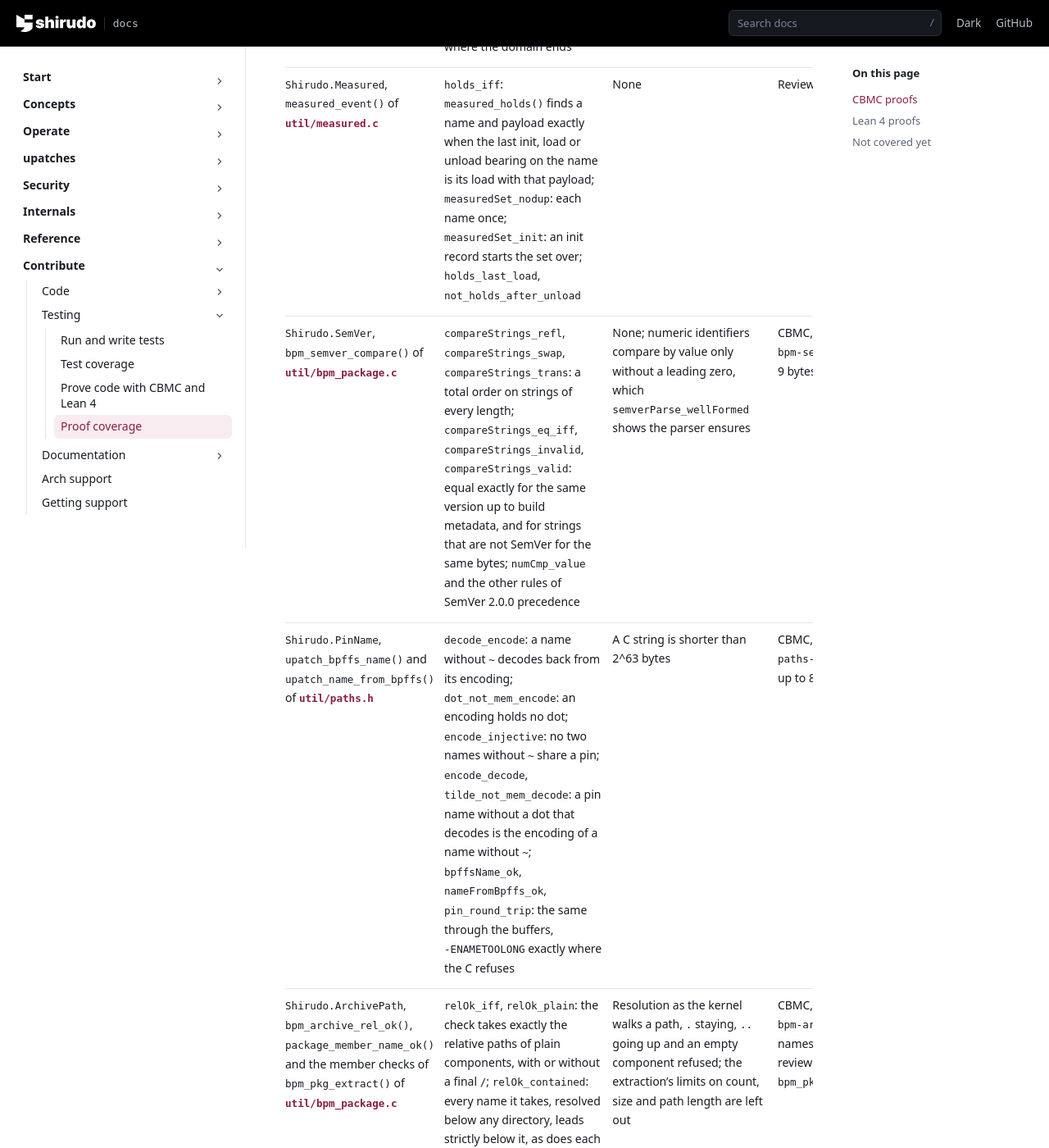
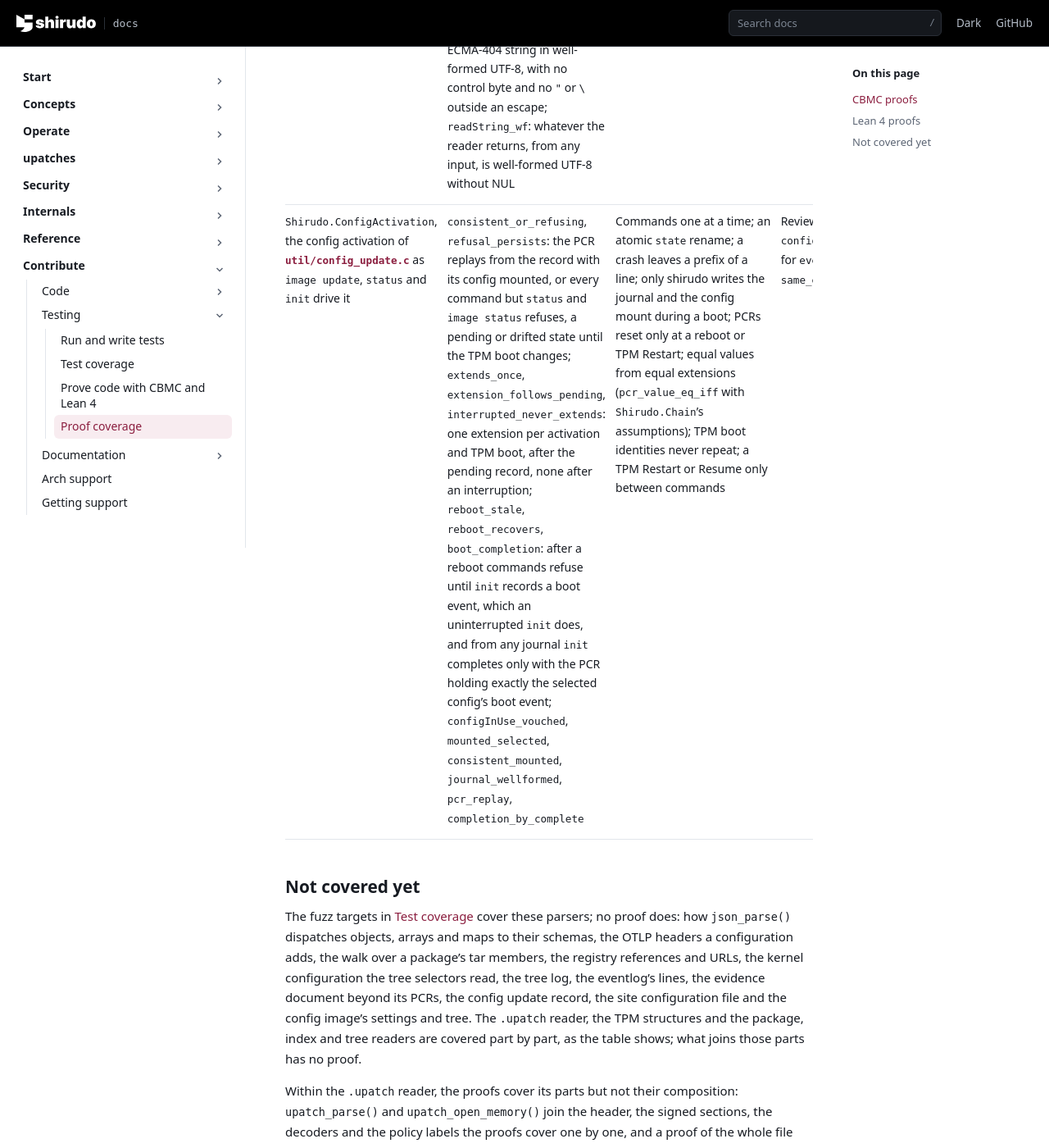
Before and after one commit to AliBashaSY/shirudo, a Sphinx documentation site: the page built from Documentation/contribute/testing/proof-coverage.rst, in a window 1280 px wide and 1400 px high, scrolled down 15383 px. Shown: the whole window at 82% size. Built offline with Sphinx 7.4.7, drawn with Linux system fonts in a browser that asks for light colours; pages that are not in the unit, such as notebooks, are missing from menus; some of the changed text lies outside the part shown.

Commit message:
testing: prove the config activation protocol in Lean 4
A config activation is durable before it extends the config PCR, and an
interruption after that point is meant to leave a target that refuses
until a reboot, extends nothing more and never runs one config while
its records claim another. Tests reach a few of the interruptions; the
interesting ones, an extension the TPM took whose answer was lost or a
crash inside an append, are hard to stage.

Shirudo.ConfigActivation models util/config_update.c as image update,
status and init drive it, with a crash between every two steps, lost
TPM answers, extensions by other processes, reboots and TPM Restarts
and Resumes, and proves for every reachable state that the PCR replays
from the record with its config mounted or every command but status
and image status refuses, that shirudo extends once per activation and
TPM boot and never after an interruption, and that a reboot followed by
an uninterrupted init records the boot event and admits commands. It
also states, as a trace of the C, that after a Resume a hand-run init
takes the activation for a new TPM boot and completes it without a
reboot. The CBMC proof config-update-follows shows event_follows()
accepts exactly the records the model lets follow; mutants that ignore
the reset count, the root or the PCR check fail it.

Signed-off-by: Daniel Borkmann <daniel@iogearbox.net>

```diff
--- a/Documentation/contribute/testing/proof-coverage.rst
+++ b/Documentation/contribute/testing/proof-coverage.rst
@@ -441,6 +441,14 @@ or shorter, and "lengths 0 to 6" every input of each of those lengths.
      - ``tls_classical_hosts_valid()``
      - Values of 0 to 7 bytes
      - Empty, or DNS names apart by commas
+   * - ``config-update-follows``
+     - ``event_follows()`` and ``same_event()`` of :src:`util/config_update.c`
+     - Every record ``record_decode()`` accepts, and the zeroed one before
+       the first line
+     - ``event_follows()`` accepts exactly what ``Follows`` of
+       ``Shirudo.ConfigActivation`` does and refuses with ``EUCLEAN``;
+       ``same_event()`` is the equality of TPM boot, sequence, PCR, kind,
+       initial value and root
    * - ``image-bootstrap``
      - ``bootstrap_parse()`` with ``read_text_line()``
      - One settings line of 0 to 8 bytes, every earlier state, failed
@@ -594,6 +602,30 @@ the model follows the C.
      - CBMC, ``json-emit-string-model`` up to 4 bytes,
        ``json-string-model`` lengths 0 to 6, ``json-escape-model`` every
        pair of ``\u`` escapes
+   * - ``Shirudo.ConfigActivation``, the config activation of
+       :src:`util/config_update.c` as ``image update``, ``status`` and
+       ``init`` drive it
+     - ``consistent_or_refusing``, ``refusal_persists``: the PCR replays
+       from the record with its config mounted, or every command but
+       ``status`` and ``image status`` refuses, a pending or drifted state
+       until the TPM boot changes; ``extends_once``,
+       ``extension_follows_pending``, ``interrupted_never_extends``: one
+       extension per activation and TPM boot, after the pending record,
+       none after an interruption; ``reboot_stale``, ``reboot_recovers``,
+       ``boot_completion``: after a reboot commands refuse until ``init``
+       records a boot event, which an uninterrupted ``init`` does, and from
+       any journal ``init`` completes only with the PCR holding exactly the
+       selected config's boot event; ``configInUse_vouched``,
+       ``mounted_selected``, ``consistent_mounted``, ``journal_wellformed``,
+       ``pcr_replay``, ``completion_by_complete``
+     - Commands one at a time; an atomic ``state`` rename; a crash leaves a
+       prefix of a line; only shirudo writes the journal and the config
+       mount during a boot; PCRs reset only at a reboot or TPM Restart;
+       equal values from equal extensions (``pcr_value_eq_iff`` with
+       ``Shirudo.Chain``'s assumptions); TPM boot identities never repeat;
+       a TPM Restart or Resume only between commands
+     - Review; CBMC, ``config-update-follows``, for ``event_follows()`` and
+       ``same_event()``
 
 Not covered yet
 ---------------
--- a/Documentation/security/threat-model.rst
+++ b/Documentation/security/threat-model.rst
@@ -1241,6 +1241,7 @@ invalid fails ``init`` rather than falling back to an older config.
    pending; ``shirudo status`` reports ``reboot-pending``
 :Counters: none
 :Tests: ``t4004``, ``t5105``
+:Proofs: ``Shirudo.ConfigActivation``, ``config-update-follows``
 :Residual: R4, R14
 
 T13 Reading or draining upatch state
```
Also changed, not shown: Documentation/internals/config-images.rst (+11 -0 lines), 4 other files.
